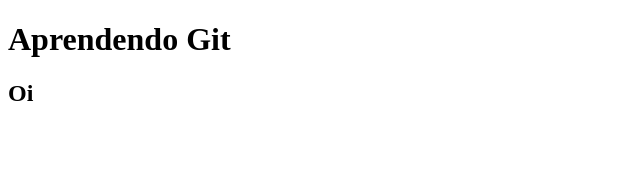
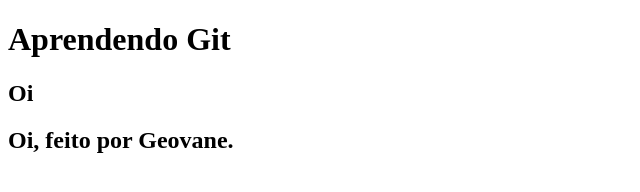
Before and after one commit to MatheusPilon/EngSoft, a plain HTML site: page index.html in a window 1280 px wide. Shown: the whole page, without its empty margins (0-640 px from the left). Drawn offline with Linux system fonts and the light colour scheme.

Commit message:
alteracao geovane

```diff
--- a/index.html
+++ b/index.html
@@ -9,5 +9,6 @@
 <body>
     <h1>Aprendendo Git</h1>
     <h2>Oi</h2>
+    <h2>Oi, feito por Geovane.</h2>
 </body>
 </html>
```
